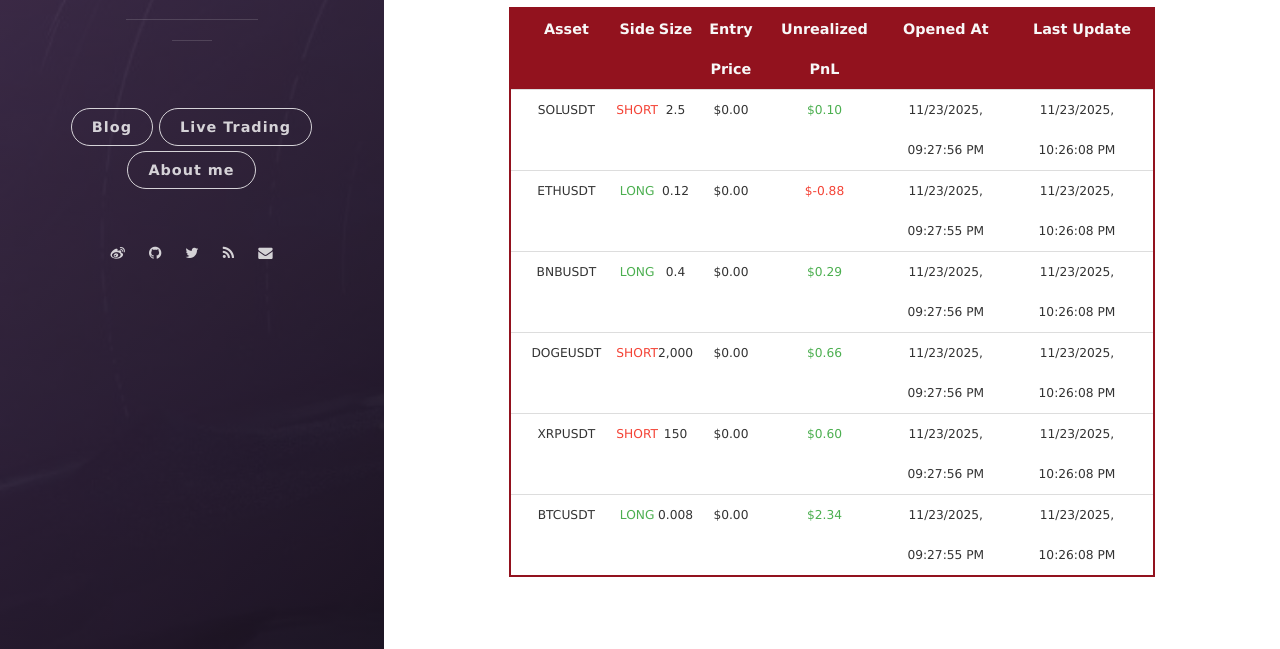
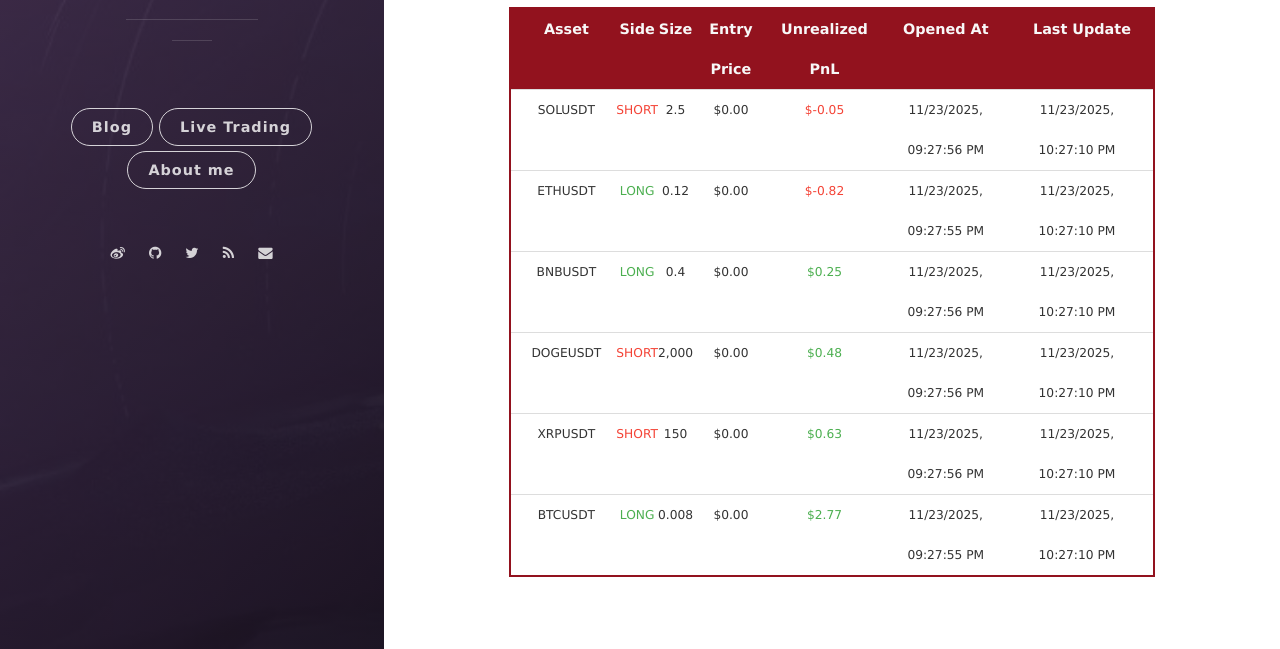
Before and after one commit to leeyegy/leeyegy.github.io, a Jekyll site: the page built from live-trading.html, in a window 1280 px wide and 1269 px high. Shown: the part 592-1241 px from the top of the window. Built offline with Jekyll 4.4.1, drawn with Linux system fonts in a browser that asks for light colours; nearby versions of some CDN libraries.

Commit message:
AccountMonitor: refresh positions 2025-11-24T06:27:10+08:00

```diff
--- a/assets/data/binance/positions.json
+++ b/assets/data/binance/positions.json
@@ -4,53 +4,53 @@
     "side": "SHORT",
     "size": 2.5,
     "entryPrice": 0.0,
-    "unrealizedPnl": 0.1,
+    "unrealizedPnl": -0.04963735,
     "openedAt": "2025-11-24T05:27:56+08:00",
-    "reportedAt": "2025-11-24T06:26:08+08:00"
+    "reportedAt": "2025-11-24T06:27:10+08:00"
   },
   {
     "symbol": "ETHUSDT",
     "side": "LONG",
     "size": 0.12,
     "entryPrice": 0.0,
-    "unrealizedPnl": -0.8808,
+    "unrealizedPnl": -0.82224744,
     "openedAt": "2025-11-24T05:27:55+08:00",
-    "reportedAt": "2025-11-24T06:26:08+08:00"
+    "reportedAt": "2025-11-24T06:27:10+08:00"
   },
   {
     "symbol": "BNBUSDT",
     "side": "LONG",
     "size": 0.4,
     "entryPrice": 0.0,
-    "unrealizedPnl": 0.2901313,
+    "unrealizedPnl": 0.2489443,
     "openedAt": "2025-11-24T05:27:56+08:00",
-    "reportedAt": "2025-11-24T06:26:08+08:00"
+    "reportedAt": "2025-11-24T06:27:10+08:00"
   },
   {
     "symbol": "DOGEUSDT",
     "side": "SHORT",
     "size": 2000.0,
     "entryPrice": 0.0,
-    "unrealizedPnl": 0.66,
+    "unrealizedPnl": 0.48,
     "openedAt": "2025-11-24T05:27:56+08:00",
-    "reportedAt": "2025-11-24T06:26:08+08:00"
+    "reportedAt": "2025-11-24T06:27:10+08:00"
   },
   {
     "symbol": "XRPUSDT",
     "side": "SHORT",
     "size": 150.0,
     "entryPrice": 0.0,
-    "unrealizedPnl": 0.6,
+    "unrealizedPnl": 0.63,
     "openedAt": "2025-11-24T05:27:56+08:00",
-    "reportedAt": "2025-11-24T06:26:08+08:00"
+    "reportedAt": "2025-11-24T06:27:10+08:00"
   },
   {
     "symbol": "BTCUSDT",
     "side": "LONG",
     "size": 0.008,
     "entryPrice": 0.0,
-    "unrealizedPnl": 2.3358,
+    "unrealizedPnl": 2.7654,
     "openedAt": "2025-11-24T05:27:55+08:00",
-    "reportedAt": "2025-11-24T06:26:08+08:00"
+    "reportedAt": "2025-11-24T06:27:10+08:00"
   }
 ]
```
